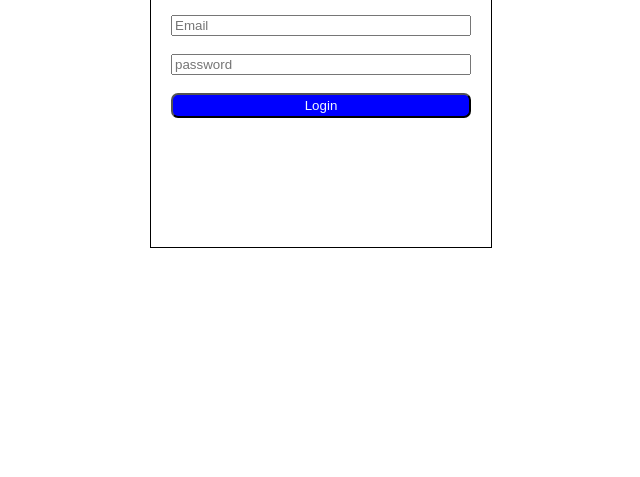
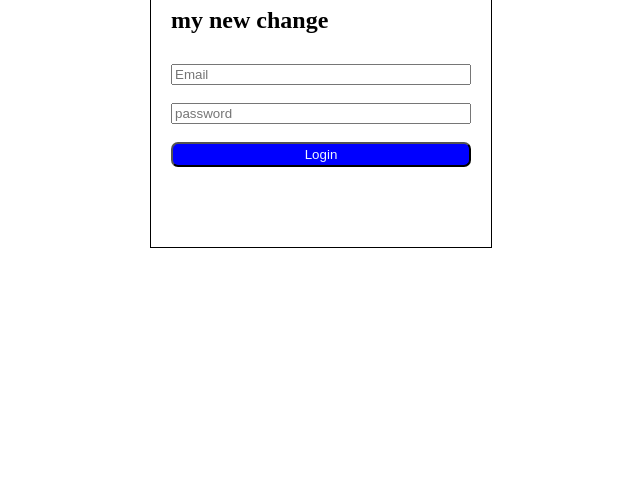
Before and after one commit to habisamuel02/testing, a plain HTML site: page index.html in a window 1280 px wide. Shown: the part 323-800 px from the top of the page, without its empty margins (319-959 px from the left). Drawn offline with Linux system fonts and the light colour scheme.

Commit message:
my new message

```diff
--- a/index.html
+++ b/index.html
@@ -9,6 +9,9 @@
 <body>
     <form action="" id="frm ">
         <h1>Log in</h1>
+
+
+        <h2>my new change</h2>
 
     <div class="input">
         <input type="text" required placeholder="Email">
--- a/style.css
+++ b/style.css
@@ -7,6 +7,7 @@ body{
     align-items: center;
     justify-content: center;
     width: 100vw;
+
 }
 
 form{
```
